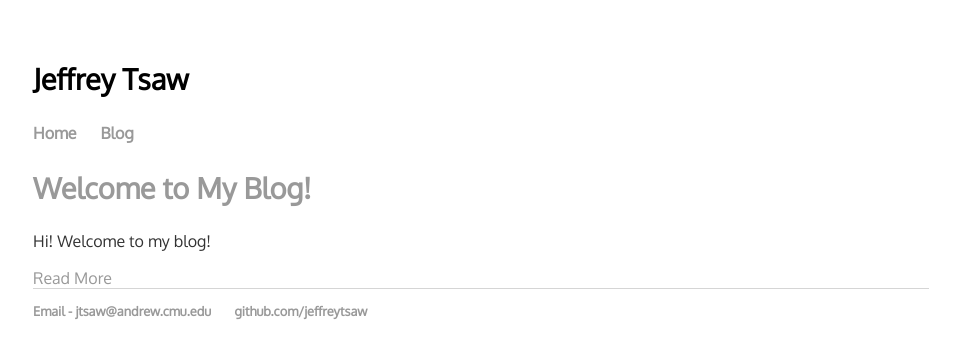
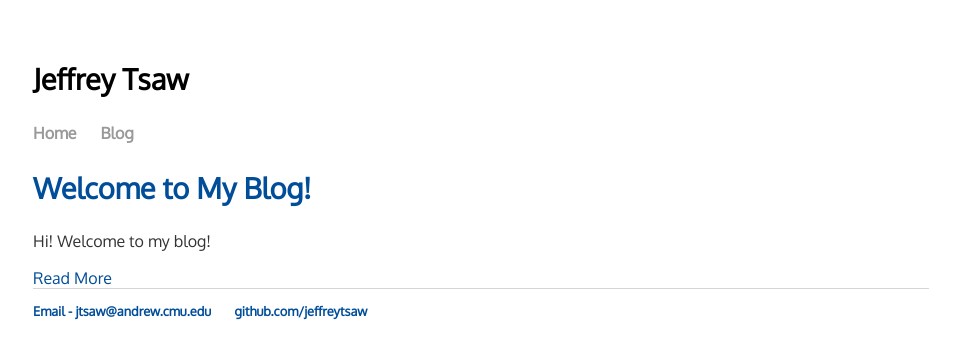
Before and after one commit to jeffreytsaw/jeffreytsaw.github.io, a Jekyll site: the page built from blog/index.html, in a window 1280 px wide. Shown: the top 359 px of the page, without its empty margins (159-1119 px from the left). Built offline with Jekyll 4.4.1, drawn with Linux system fonts in a browser that asks for light colours.

Commit message:
Update main.css

```diff
--- a/css/main.css
+++ b/css/main.css
@@ -20,10 +20,14 @@ nav ul li, footer ul li {
     margin-right: 20px;
 }
 
+nav ul li a {
+    color: #999;
+}
+
 a {
     font-family: 'Oxygen', sans-serif;
     text-decoration: none;
-    color: #999;
+    color: #004d99;
 }
 a:hover {
     text-decoration: underline;
```
